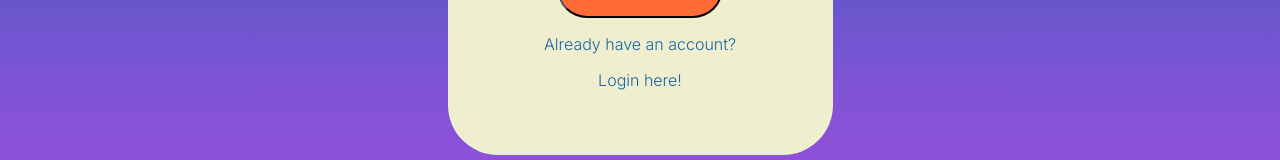
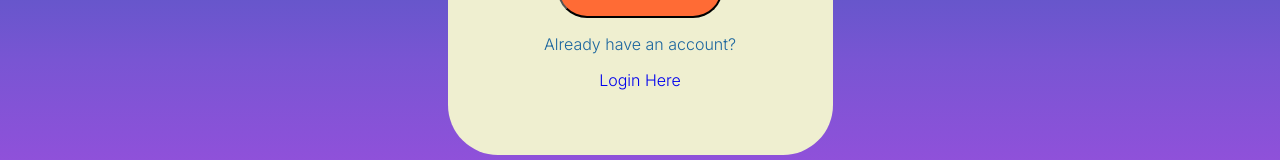
Before and after one commit to kbongco/creatine-reminder-4-u, a React (Vite) app: page /sign-up in a window 1280 px wide. Shown: the part 522-682 px from the top of the page. Built offline with nearby package versions, Linux system fonts and the light colour scheme.

Commit message:
signup page completed

```diff
--- a/src/Screens/Login/Login.scss
+++ b/src/Screens/Login/Login.scss
@@ -47,5 +47,9 @@
         margin-top: 0;
       }
     }
+
+    .no-account-signup {
+      text-decoration:none;
+    }
   }
 }
--- a/src/Screens/Login/Login.tsx
+++ b/src/Screens/Login/Login.tsx
@@ -7,6 +7,7 @@ import Button from "../../components/Button/Button";
 import { ButtonSizes } from "../../enums/component-enums";
 import GoogleButton from 'react-google-button'
 import { useState } from "react";
+import { Link } from "react-router-dom";
 
 export default function Login() {
   const loginHeader = 'Login to your Account';
@@ -57,7 +58,9 @@ export default function Login() {
       />
       </div>
       <p className='footer-no-account'>Don't have an account? </p>
-      <p className='footer-no-account sign-up'>Sign up here</p>
+      <Link className='no-account-signup'>
+        <p className='footer-no-account sign-up'>Sign up here</p>
+      </Link>
     </div>
   )
   return (
--- a/src/Screens/Signup/Signup.scss
+++ b/src/Screens/Signup/Signup.scss
@@ -25,5 +25,9 @@
 
   .signup-card-footer {
     text-align: center;
+
+    .login-links {
+      text-decoration: none;
+    }
   }
 }
--- a/src/Screens/Signup/Signup.tsx
+++ b/src/Screens/Signup/Signup.tsx
@@ -6,12 +6,25 @@ import './Signup.scss';
 import Button from "../../components/Button/Button";
 import { ButtonSizes } from "../../enums/component-enums";
 import { useState } from "react";
+import { Link } from "react-router-dom";
 
 export default function Signup() {
   const [name, setName] = useState('');
   const [email, setEmail] = useState('');
   const [password, setPassword] = useState('');
   const signupTitle = 'Create an Account'
+
+  const nameOnChange = (e) => {
+    setName(e.target.value);
+  }
+
+  const emailOnChange = (e) => {
+    setEmail(e.target.value)
+  }
+
+  const passwardOnChange = (e) => {
+    setPassword(e.target.value);
+  }
   const signupCardBoy = (
     <div className='signup-card-body-container'>
       <div className='sign-up-form-inputs'>
@@ -19,12 +32,14 @@ export default function Signup() {
           inputStyle="large-and-wide"
           placeholder="Name"
           icon={<FontAwesomeIcon icon={faUser} />}
+          onChange={nameOnChange}
           />
           <div className='sign-up-middle-input-container'>
         <Input
           inputStyle="large-and-wide"
           placeholder="Email"
-          icon={<FontAwesomeIcon icon={faEnvelope} />}
+            icon={<FontAwesomeIcon icon={faEnvelope} />}
+            onChange={emailOnChange}
           />
                     </div>
         <Input
@@ -32,6 +47,7 @@ export default function Signup() {
           icon={<FontAwesomeIcon icon={faLock} />}
           placeholder="Password"
           type='password'
+          onChange={passwardOnChange}
         />
       </div>
       <div className='signup-button-container'>
@@ -46,7 +62,9 @@ export default function Signup() {
   const signupFooter = (
     <div className='signup-card-footer'>
       <p>Already have an account? </p>
-      <p>Login here!</p>
+      <Link className='login-links' to='/login'>
+        Login Here
+      </Link>
     </div>
   )
 
```
